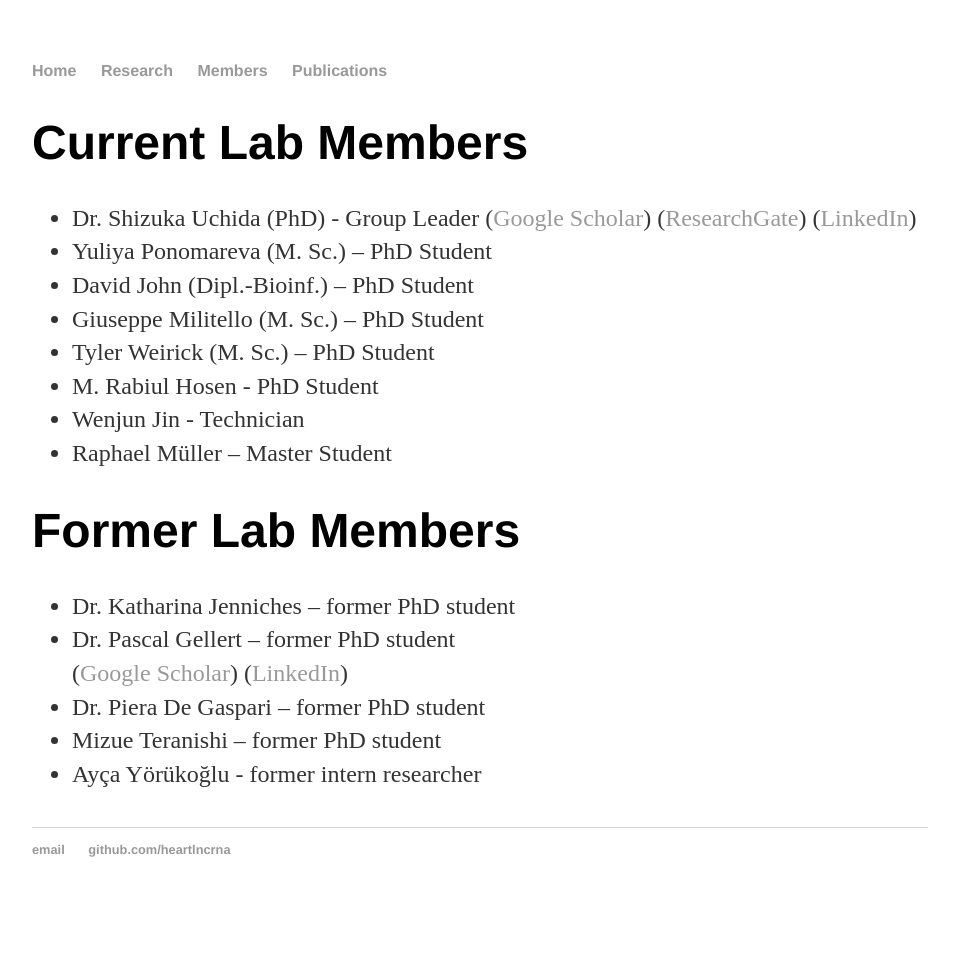
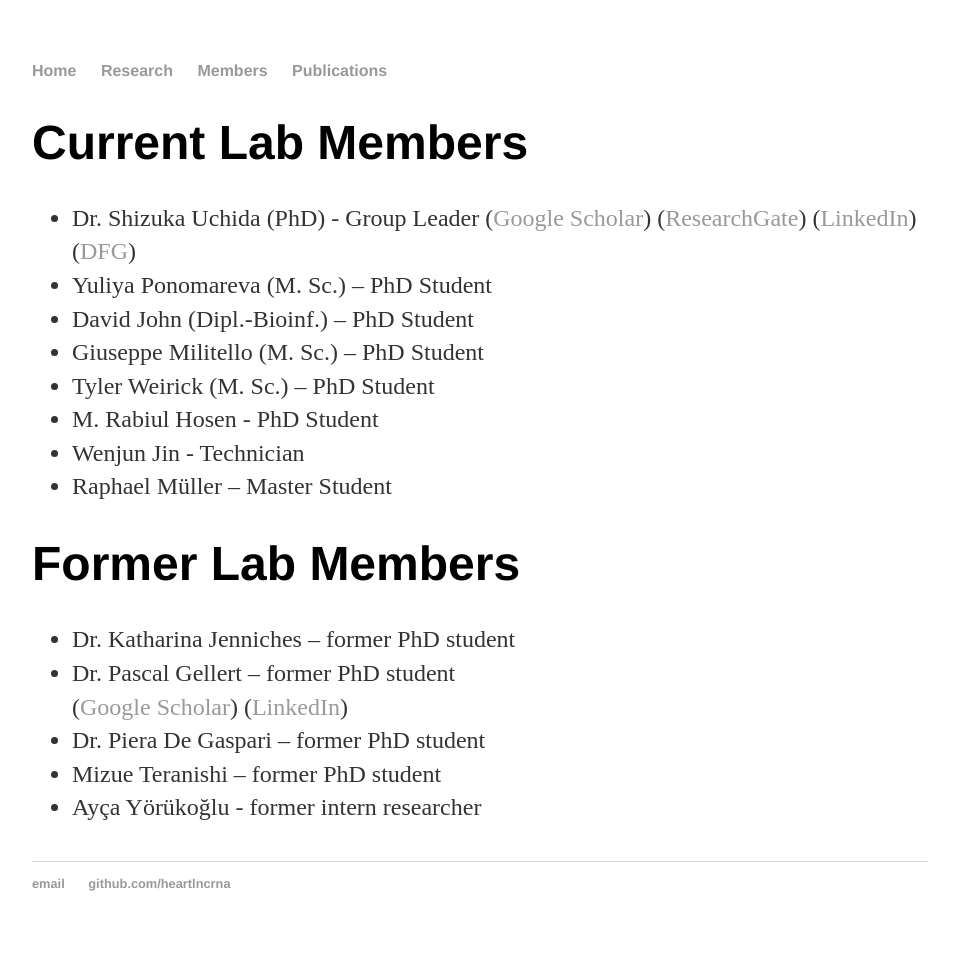
Before and after one commit to heartlncrna/heartlncrna.github.io, a Jekyll site: the page members/member_list.html, which Jekyll copies as it is, in a window 1280 px wide. Shown: the whole page, without its empty margins (160-1119 px from the left). Built offline with Jekyll 4.4.1, drawn with Linux system fonts in a browser that asks for light colours; before the commit the page ends 919 px from its top, so only the background shows below that.

Commit message:
Update member_list.html

```diff
--- a/members/member_list.html
+++ b/members/member_list.html
@@ -30,6 +30,7 @@
 					(<a href="https://scholar.google.de/citations?user=N-KHfvUAAAAJ&hl=de&oi=sra"><span class="ptHyperlink">Google Scholar</span></a>)
 					(<a href="http://www.researchgate.net/profile/Shizuka_Uchida3"><span class="ptHyperlink">ResearchGate</span></a>)
 					(<a href="https://de.linkedin.com/in/shizuka-uchida-7399055"><span class="ptHyperlink">LinkedIn</span></a>)</li>
+					(<a href="http://gepris.dfg.de/gepris/person/235081965"><span class="ptHyperlink">DFG</span></a>)</li>
 				<li>Yuliya Ponomareva (M. Sc.) – PhD Student</li>
 				<li>David John (Dipl.-Bioinf.) – PhD Student</li>
 				<li>Giuseppe Militello (M. Sc.) – PhD Student</li>
```
